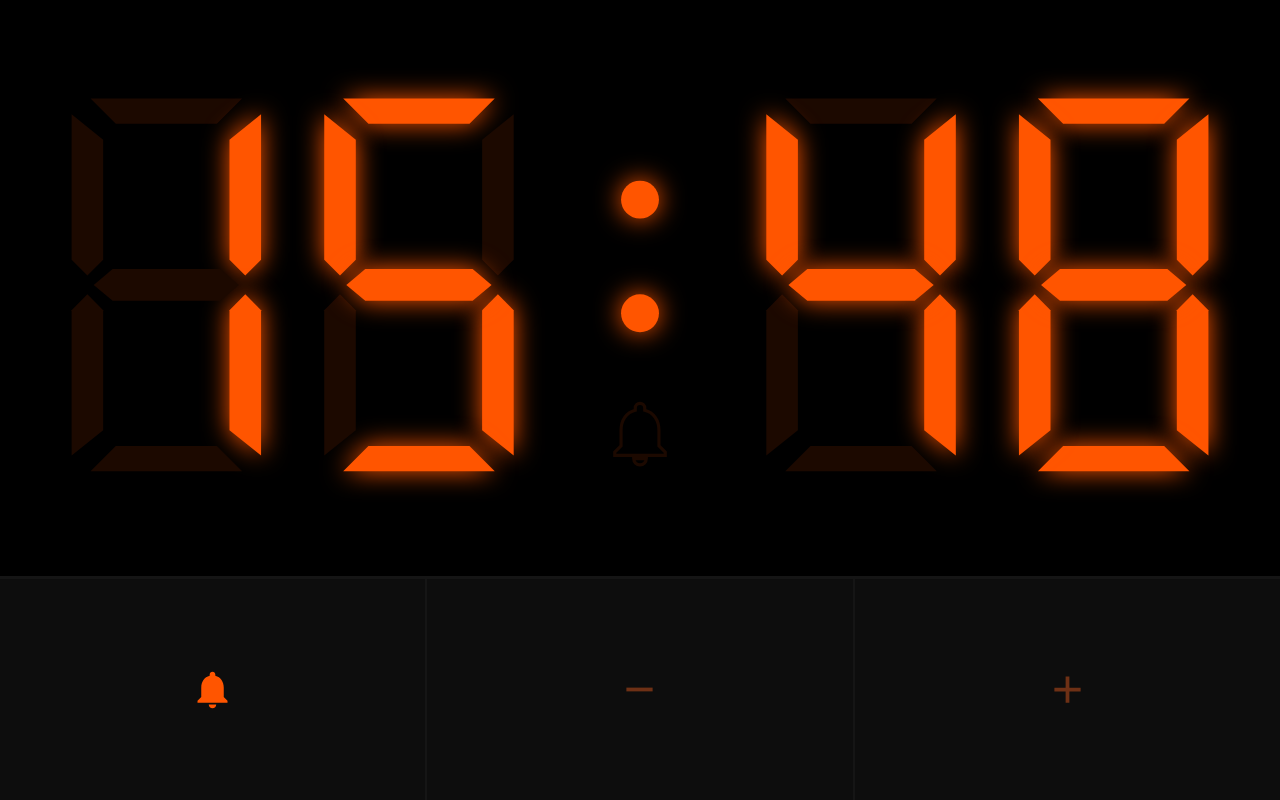
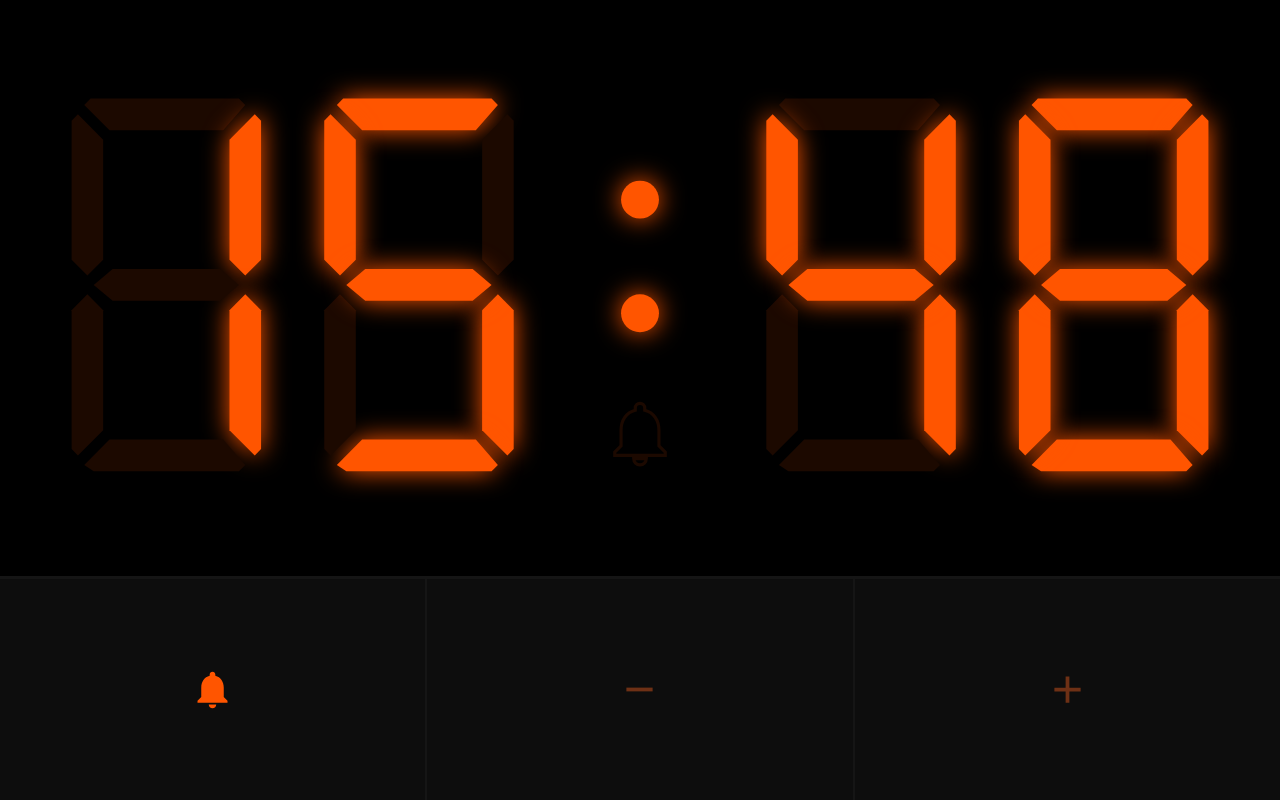
Before and after one commit to arielmessing/kitchen-timer, a website built with Vite: page index.html in a window 1280 px wide. Built offline with nearby package versions, Linux system fonts and the light colour scheme.

Commit message:
Segments readjustments

```diff
--- a/index.html
+++ b/index.html
@@ -13,23 +13,23 @@
 
     <!-- Digit 1 -->
     <g id="d1" transform="translate(10, 10)">
-      <path id="d1-a" class="segment" d="M 6 0 L 54 0 L 46 8 L 14 8 Z"/>
-      <path id="d1-b" class="segment" d="M 60 5 L 60 51 L 55 56 L 50 51 L 50 13 Z"/>
-      <path id="d1-c" class="segment" d="M 60 67 L 60 113 L 50 105 L 50 67 L 55 62 Z"/>
-      <path id="d1-d" class="segment" d="M 14 110 L 46 110 L 54 118 L 6 118 Z"/>
-      <path id="d1-e" class="segment" d="M 0 67 L 5 62 L 10 67 L 10 105 L 0 113 Z"/>
-      <path id="d1-f" class="segment" d="M 0 5 L 10 13 L 10 51 L 5 56 L 0 51 Z"/>
+      <path id="d1-a" class="segment" d="M 6 0 L 53 0 L 55 2 L 48 10 L 12 10 L 4 2 Z"/>
+      <path id="d1-b" class="segment" d="M 60 7 L 60 51 L 55 56 L 50 51 L 50 13 L 58 5 Z"/>
+      <path id="d1-c" class="segment" d="M 60 67 L 60 111 L 58 113 L 50 105 L 50 67 L 55 62 Z"/>
+      <path id="d1-d" class="segment" d="M 12 108 L 48 108 L 55 116 L 53 118 L 7 118 L 4 116 Z"/>
+      <path id="d1-e" class="segment" d="M 0 67 L 5 62 L 10 67 L 10 105 L 2 113 L 0 111 Z"/>
+      <path id="d1-f" class="segment" d="M 0 7 L 2 5 L 10 13 L 10 51 L 5 56 L 0 51 Z"/>
       <path id="d1-g" class="segment" d="M 7 59 L 13 54 L 47 54 L 53 59 L 47 64 L 13 64 Z"/>
     </g>
 
     <!-- Digit 2 -->
     <g id="d2" transform="translate(90, 10)">
-      <path id="d2-a" class="segment" d="M 6 0 L 54 0 L 46 8 L 14 8 Z"/>
-      <path id="d2-b" class="segment" d="M 60 5 L 60 51 L 55 56 L 50 51 L 50 13 Z"/>
-      <path id="d2-c" class="segment" d="M 60 67 L 60 113 L 50 105 L 50 67 L 55 62 Z"/>
-      <path id="d2-d" class="segment" d="M 14 110 L 46 110 L 54 118 L 6 118 Z"/>
-      <path id="d2-e" class="segment" d="M 0 67 L 5 62 L 10 67 L 10 105 L 0 113 Z"/>
-      <path id="d2-f" class="segment" d="M 0 5 L 10 13 L 10 51 L 5 56 L 0 51 Z"/>
+      <path id="d2-a" class="segment" d="M 6 0 L 53 0 L 55 2 L 48 10 L 12 10 L 4 2 Z"/>
+      <path id="d2-b" class="segment" d="M 60 7 L 60 51 L 55 56 L 50 51 L 50 13 L 58 5 Z"/>
+      <path id="d2-c" class="segment" d="M 60 67 L 60 111 L 58 113 L 50 105 L 50 67 L 55 62 Z"/>
+      <path id="d2-d" class="segment" d="M 12 108 L 48 108 L 55 116 L 53 118 L 7 118 L 4 116 Z"/>
+      <path id="d2-e" class="segment" d="M 0 67 L 5 62 L 10 67 L 10 105 L 2 113 L 0 111 Z"/>
+      <path id="d2-f" class="segment" d="M 0 7 L 2 5 L 10 13 L 10 51 L 5 56 L 0 51 Z"/>
       <path id="d2-g" class="segment" d="M 7 59 L 13 54 L 47 54 L 53 59 L 47 64 L 13 64 Z"/>
     </g>
 
@@ -46,23 +46,23 @@
 
     <!-- Digit 3 -->
     <g id="d3" transform="translate(230, 10)">
-      <path id="d3-a" class="segment" d="M 6 0 L 54 0 L 46 8 L 14 8 Z"/>
-      <path id="d3-b" class="segment" d="M 60 5 L 60 51 L 55 56 L 50 51 L 50 13 Z"/>
-      <path id="d3-c" class="segment" d="M 60 67 L 60 113 L 50 105 L 50 67 L 55 62 Z"/>
-      <path id="d3-d" class="segment" d="M 14 110 L 46 110 L 54 118 L 6 118 Z"/>
-      <path id="d3-e" class="segment" d="M 0 67 L 5 62 L 10 67 L 10 105 L 0 113 Z"/>
-      <path id="d3-f" class="segment" d="M 0 5 L 10 13 L 10 51 L 5 56 L 0 51 Z"/>
+      <path id="d3-a" class="segment" d="M 6 0 L 53 0 L 55 2 L 48 10 L 12 10 L 4 2 Z"/>
+      <path id="d3-b" class="segment" d="M 60 7 L 60 51 L 55 56 L 50 51 L 50 13 L 58 5 Z"/>
+      <path id="d3-c" class="segment" d="M 60 67 L 60 111 L 58 113 L 50 105 L 50 67 L 55 62 Z"/>
+      <path id="d3-d" class="segment" d="M 12 108 L 48 108 L 55 116 L 53 118 L 7 118 L 4 116 Z"/>
+      <path id="d3-e" class="segment" d="M 0 67 L 5 62 L 10 67 L 10 105 L 2 113 L 0 111 Z"/>
+      <path id="d3-f" class="segment" d="M 0 7 L 2 5 L 10 13 L 10 51 L 5 56 L 0 51 Z"/>
       <path id="d3-g" class="segment" d="M 7 59 L 13 54 L 47 54 L 53 59 L 47 64 L 13 64 Z"/>
     </g>
 
     <!-- Digit 4 -->
     <g id="d4" transform="translate(310, 10)">
-      <path id="d4-a" class="segment" d="M 6 0 L 54 0 L 46 8 L 14 8 Z"/>
-      <path id="d4-b" class="segment" d="M 60 5 L 60 51 L 55 56 L 50 51 L 50 13 Z"/>
-      <path id="d4-c" class="segment" d="M 60 67 L 60 113 L 50 105 L 50 67 L 55 62 Z"/>
-      <path id="d4-d" class="segment" d="M 14 110 L 46 110 L 54 118 L 6 118 Z"/>
-      <path id="d4-e" class="segment" d="M 0 67 L 5 62 L 10 67 L 10 105 L 0 113 Z"/>
-      <path id="d4-f" class="segment" d="M 0 5 L 10 13 L 10 51 L 5 56 L 0 51 Z"/>
+      <path id="d4-a" class="segment" d="M 6 0 L 53 0 L 55 2 L 48 10 L 12 10 L 4 2 Z"/>
+      <path id="d4-b" class="segment" d="M 60 7 L 60 51 L 55 56 L 50 51 L 50 13 L 58 5 Z"/>
+      <path id="d4-c" class="segment" d="M 60 67 L 60 111 L 58 113 L 50 105 L 50 67 L 55 62 Z"/>
+      <path id="d4-d" class="segment" d="M 12 108 L 48 108 L 55 116 L 53 118 L 7 118 L 4 116 Z"/>
+      <path id="d4-e" class="segment" d="M 0 67 L 5 62 L 10 67 L 10 105 L 2 113 L 0 111 Z"/>
+      <path id="d4-f" class="segment" d="M 0 7 L 2 5 L 10 13 L 10 51 L 5 56 L 0 51 Z"/>
       <path id="d4-g" class="segment" d="M 7 59 L 13 54 L 47 54 L 53 59 L 47 64 L 13 64 Z"/>
     </g>
   </svg>
```
